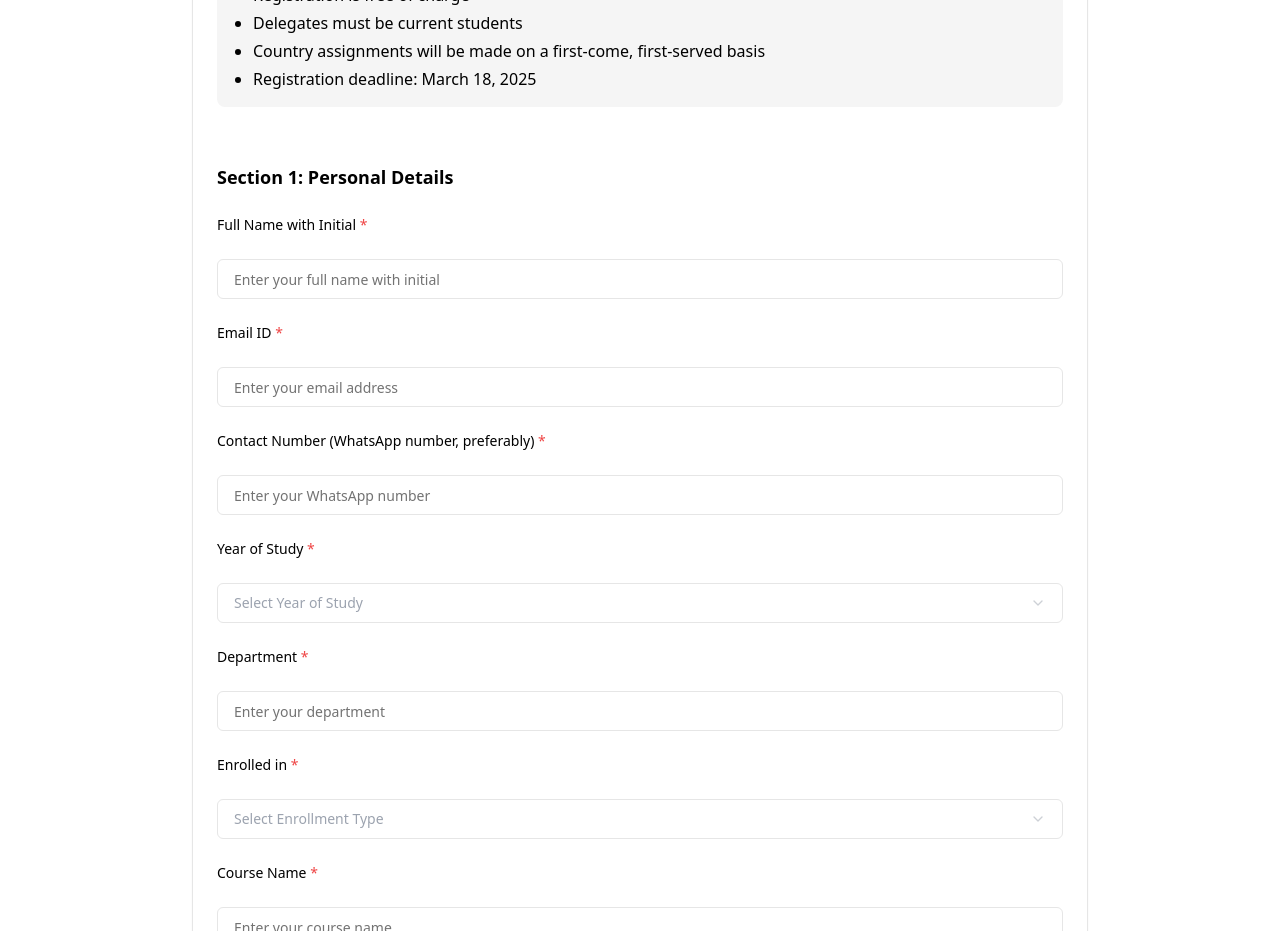
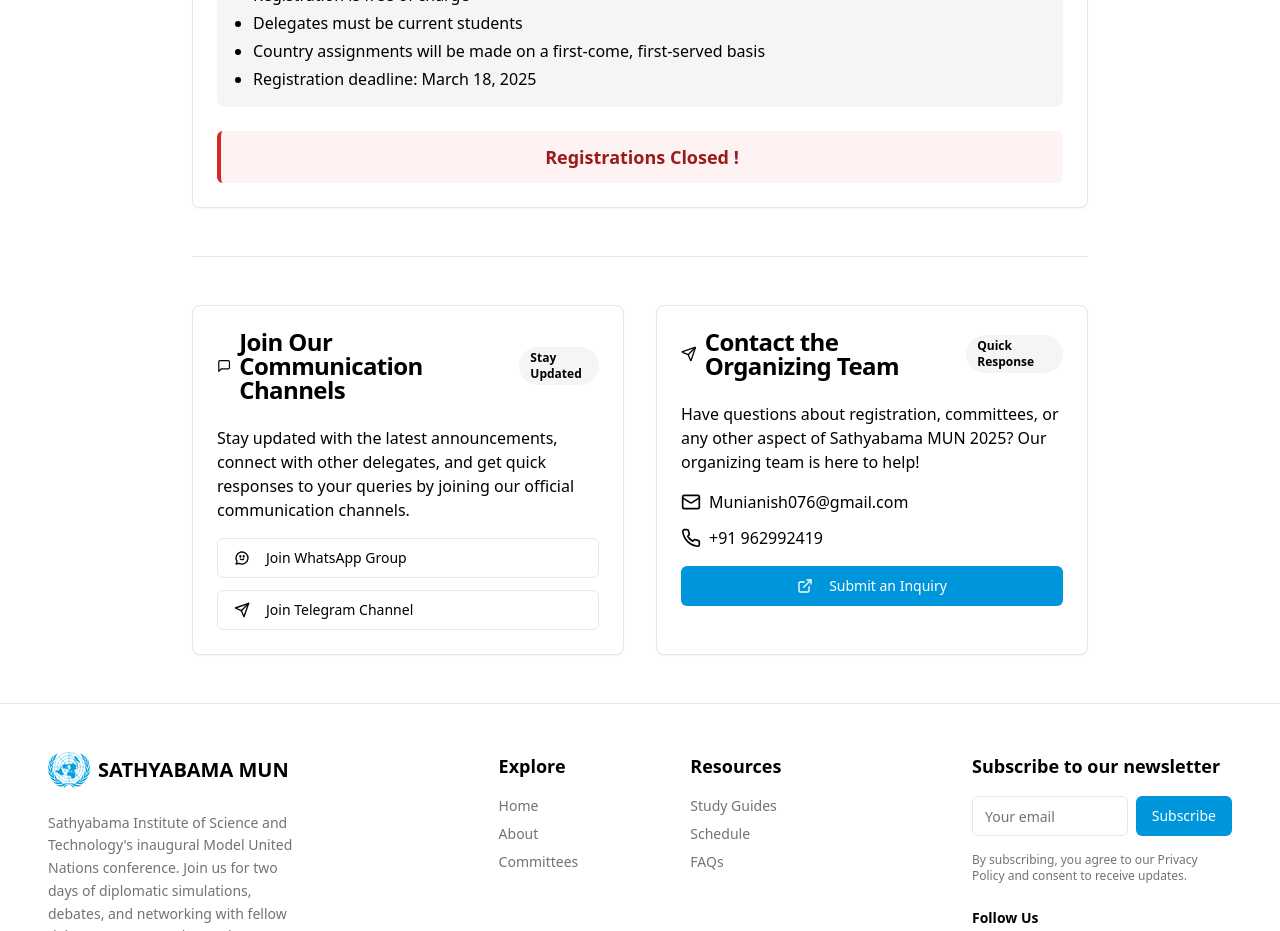
Before and after one commit to HariPrashanth2242/MUN-SIST, a Next.js app: page /registration in a window 1280 px wide. Shown: the part 780-1711 px from the top of the page. Built offline with nearby package versions, Linux system fonts and the light colour scheme; a web font is replaced by a local one.

Commit message:
reg closed

```diff
--- a/app/registration/page.tsx
+++ b/app/registration/page.tsx
@@ -1,7 +1,6 @@
 "use client"; // Ensure this is at the top
 
 import { useState, useEffect } from "react";
-
 import Link from "next/link"
 import { Button } from "@/components/ui/button"
 import { Card, CardContent, CardDescription, CardFooter, CardHeader, CardTitle } from "@/components/ui/card"
@@ -86,9 +85,6 @@ export default function RegistrationPage() {
 }
   };
 
-
-
-
   return (
     <div className="container py-12">
       <div className="max-w-4xl mx-auto">
@@ -107,7 +103,6 @@ export default function RegistrationPage() {
               Executive Board Application
             </TabsTrigger>
           </TabsList>
-
 
           <TabsContent value="delegate" className="mt-6">
             <Card>
@@ -150,22 +145,25 @@ export default function RegistrationPage() {
               </CardContent>
               <CardFooter>
                 {/* Form */}
+                {/*
                 <div>
                   {!isFormSubmitted ? (
                     <form
                       method="POST"
                       onSubmit={handleSubmit}
                       target="hidden_iframe" // Prevent redirect and submit through iframe
-
                       className="w-full space-y-8"
                     >
                       {/* Form sections */}
+                      {/*
                       <div className="space-y-6">
                         {/* Section 1 */}
+                        {/*
                         <h2 className="text-lg font-semibold mt-8">Section 1: Personal Details</h2>
 
                         <div className="space-y-6">
                           {/* Full Name */}
+                          {/*
                           <label className="block text-sm font-medium">
                             Full Name with Initial <span className="text-red-500">*</span>
                           </label>
@@ -178,6 +176,7 @@ export default function RegistrationPage() {
                           />
 
                           {/* Email ID */}
+                          {/*
                           <label className="block text-sm font-medium">
                             Email ID <span className="text-red-500">*</span>
                           </label>
@@ -190,6 +189,7 @@ export default function RegistrationPage() {
                           />
 
                           {/* Contact Number */}
+                          {/*
                           <label className="block text-sm font-medium">
                             Contact Number (WhatsApp number, preferably) <span className="text-red-500">*</span>
                           </label>
@@ -202,6 +202,7 @@ export default function RegistrationPage() {
                           />
 
                           {/* Year of Study */}
+                          {/*
                           <label className="block text-sm font-medium">
                             Year of Study <span className="text-red-500">*</span>
                           </label>
@@ -224,6 +225,7 @@ export default function RegistrationPage() {
                           </Select>
 
                           {/* Department Selection */}
+                          {/*
                           <label className="block text-sm font-medium">
                             Department <span className="text-red-500">*</span>
                           </label>
@@ -236,6 +238,7 @@ export default function RegistrationPage() {
                           />
 
                           {/* Currently Enrolled in */}
+                          {/*
                           <label className="block text-sm font-medium">
                             Enrolled in <span className="text-red-500">*</span>
                           </label>
@@ -267,12 +270,13 @@ export default function RegistrationPage() {
                         </div>
                       </div>
 
-
                       <div className="space-y-6">
                         {/* Section 2 */}
+                        {/*
                         <h2 className="text-lg font-semibold mt-8">Section 2: Committee Preferences</h2>
 
                         {/* Agenda */}
+                        {/*
                         <div className="p-6 border-l-4 border-primary bg-primary/20 text-black rounded-md">
                           <p className="font-semibold text-lg">Agenda:</p>
                           <ul className="list-disc ml-4 text-sm">
@@ -333,9 +337,11 @@ export default function RegistrationPage() {
 
                       <div className="space-y-6">
                         {/* Section 3: Country Preferences */}
+                        {/*
                         <h2 className="text-lg font-semibold">Section 3: Country Preferences</h2>
 
                         {/* Country Matrix Information */}
+                        {/*
                         <div className="p-4 border-l-4 border-primary bg-primary/20 text-black rounded-md">
                           <p className="font-semibold">Important Information:</p>
                           <p>Kindly ensure that you go through the country portfolio/matrix before filling your country preferences.</p>
@@ -343,10 +349,12 @@ export default function RegistrationPage() {
                           <p><strong>Country Preferences are not applicable to those delegates who wish to be a part of IP Photojournalism & Journalism.</strong></p>
                         </div>
                         {/* Section 3 */}
+                        {/*
                         <h2 className="text-lg font-semibold mt-8">Section 3: Country Preferences</h2>
 
                         <div className="space-y-6 mt-6">
                           {/* Committee One - Country Preferences */}
+                          {/*
                           <label className="block text-sm font-medium">
                             Committee One - Country Preference One <span className="text-red-500">*</span>
                           </label>
@@ -381,6 +389,7 @@ export default function RegistrationPage() {
                           />
 
                           {/* Committee Two - Country Preferences */}
+                          {/*
                           <label className="block text-sm font-medium">
                             Committee Two - Country Preference One <span className="text-red-500">*</span>
                           </label>
@@ -414,14 +423,15 @@ export default function RegistrationPage() {
                             placeholder="Enter your third country preference"
                           />
                         </div>
-
                       </div>
 
                       <div className="space-y-6">
                         {/* Section 4 */}
+                        {/*
                         <h2 className="text-lg font-semibold mt-8">Section 4: Experience Details</h2>
 
                         {/* Experience Information */}
+                        {/*
                         <div className="p-6 border-l-4 border-primary bg-primary/20 text-primary-800 rounded-md">
                           <p className="font-semibold text-lg">Kindly ensure that you answer these questions accurately for the facilitation of the MOCK MUN training session.</p>
                         </div>
@@ -460,6 +470,7 @@ export default function RegistrationPage() {
                           />
 
                           {/* Dynamic dlut value */}
+                          {/*
                           <input
                             type="hidden"
                             name="dlut"
@@ -475,17 +486,13 @@ export default function RegistrationPage() {
                       >
                         {isSubmitting ? 'Submitting...' : 'Submit Registration'}
                       </Button>
-
-
-</form>):(
+                    </form>
+                  ) : (
                     <div className="p-4 w-full border-l-4 border-green-600 bg-green-50 text-green-800 rounded-md">
                       <p className="font-semibold text-base sm:text-lg text-center whitespace-normal sm:whitespace-nowrap">
                         Thank you for registering! We appreciate your interest and look forward to your participation.
                       </p>
                     </div>
-
-
-
                   )}
                   <div className="p-6 mt-8 mb-6 border-l-4 border-red-600 bg-red-50 text-red-800 rounded-md">
                     <p className="font-semibold text-lg">Important Notice:</p>
@@ -501,19 +508,16 @@ export default function RegistrationPage() {
                       </Button>
                     </div>
                   </div>
+                </div>
+                */}
 
+                <div className="p-3 border-l-4 w-full border-red-600 bg-red-50 text-red-800 rounded-md">
+                  <p className="font-semibold text-lg text-center justify-center">Registrations Closed !</p>
                 </div>
 
-
-
-{/* Remove the iframe */}
               </CardFooter>
-
-
-
             </Card>
           </TabsContent>
-
 
           <TabsContent value="eb" className="mt-6">
             <Card>
@@ -573,7 +577,6 @@ export default function RegistrationPage() {
               <CardFooter>
                 <div className="p-3 border-l-4 w-full border-red-600 bg-red-50 text-red-800 rounded-md">
                   <p className="font-semibold text-lg text-center justify-center">Registrations Closed !</p>
-
                 </div>
               </CardFooter>
             </Card>
@@ -645,7 +648,6 @@ export default function RegistrationPage() {
             </CardContent>
           </Card>
 
-
           <Card>
             <CardHeader>
               <div className="flex items-center justify-between">
```
Lines whose indentation alone changed are shown as unchanged.
